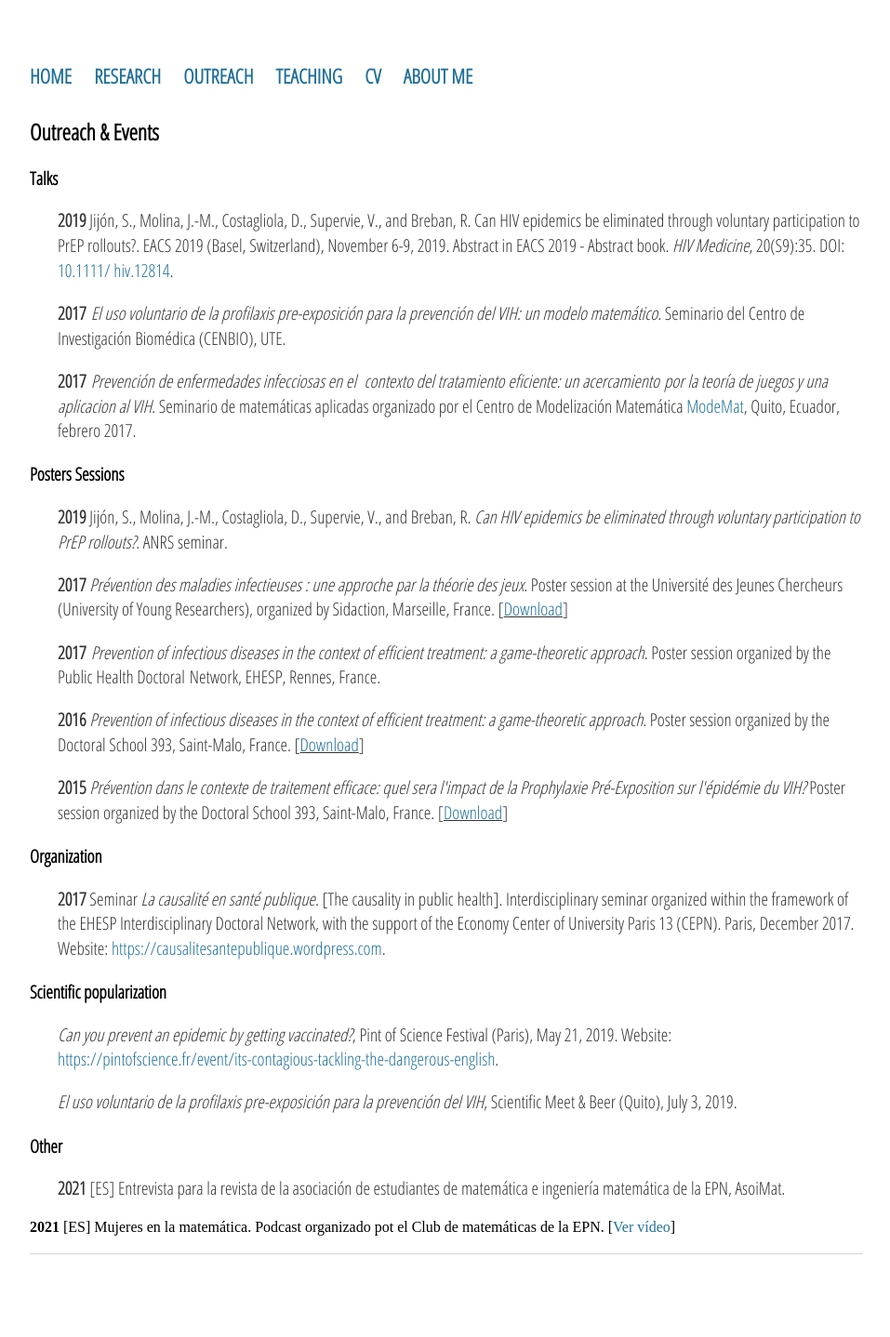
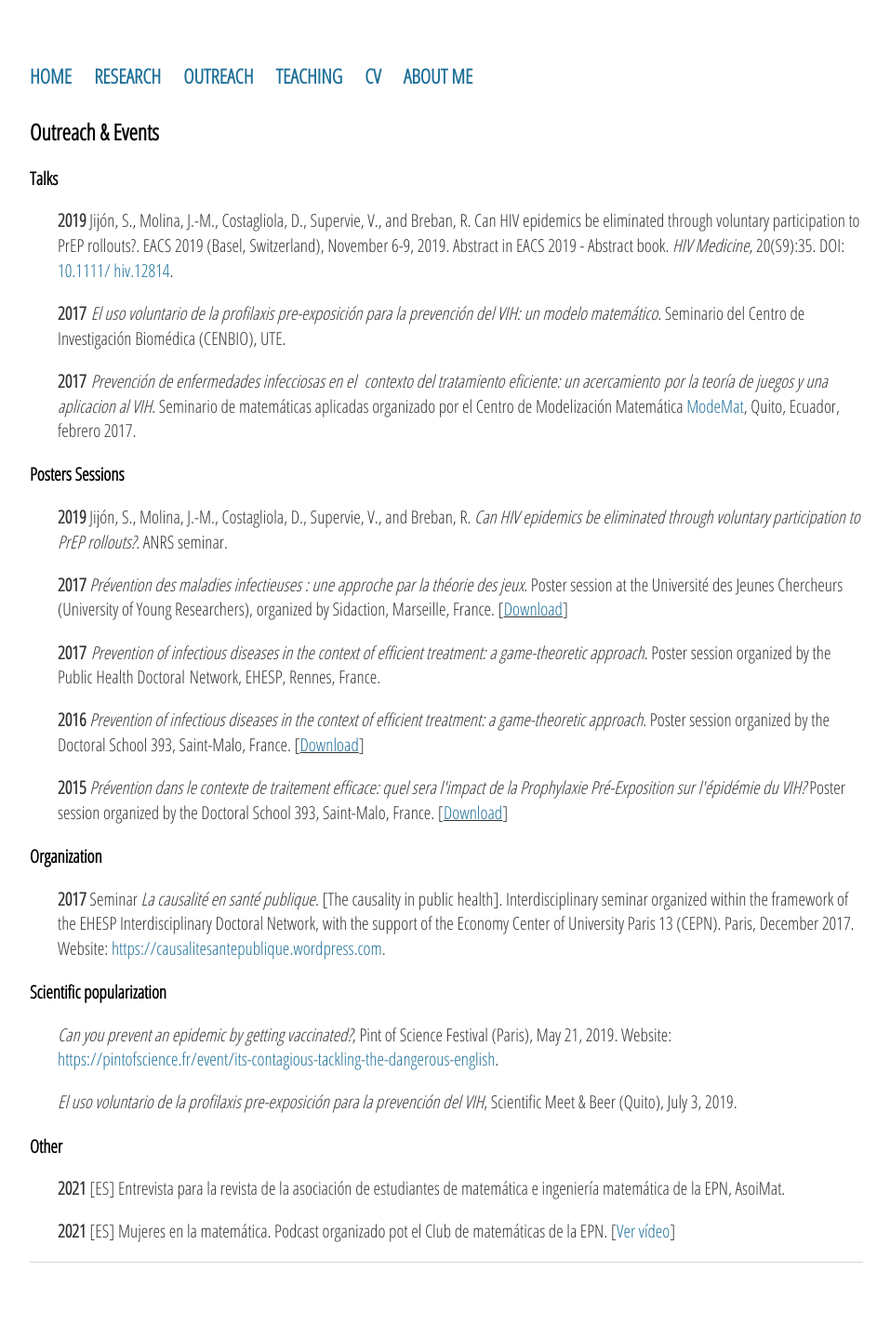
Before and after one commit to sjijon/sjijon.github.io, a Jekyll site: the page built from outreach.html, in a window 1280 px wide. Shown: the whole page at 93% size, without its empty margins (160-1117 px from the left). Built offline with Jekyll 4.4.1, drawn with Linux system fonts in a browser that asks for light colours; nearby versions of some CDN libraries.

Commit message:
Fix style

```diff
--- a/outreach.html
+++ b/outreach.html
@@ -86,6 +86,7 @@ target="_blank">https://causalitesantepublique.wordpress.com</a>.
 	<strong>2021</strong> [ES] Entrevista para la revista de la asociación de
 	estudiantes de matemática e ingeniería matemática de la EPN, AsoiMat.
 	</p>
+	<p style="padding-left:30px;">
 	<strong>2021</strong> [ES] Mujeres en la matemática. Podcast organizado pot el Club de matemáticas
 	de la EPN. [<a href="https://www.facebook.com/868487859830766/videos/133784991831999">Ver vídeo</a>]
 	</p>
```
